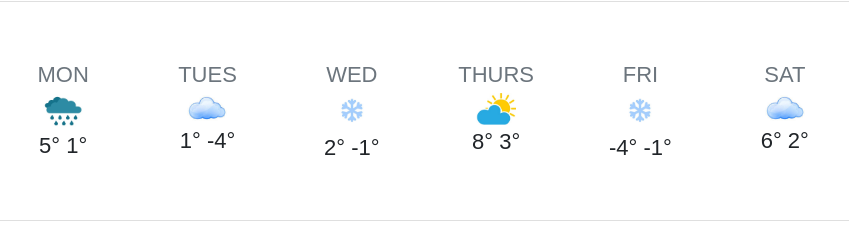
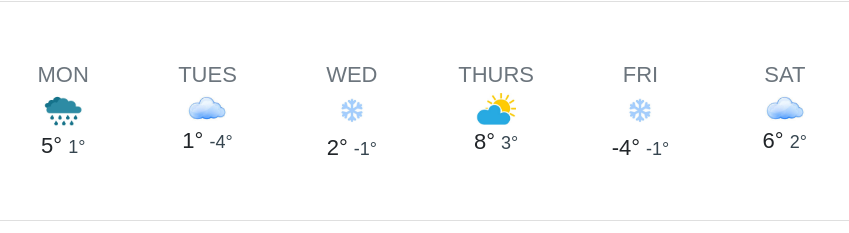
Before and after one commit to Ebi27/Weather-App, a website built with Parcel: page index.html in a window 1280 px wide. Shown: the part 459-692 px from the top of the page, 216-1065 px from the left. Built offline with nearby package versions, Linux system fonts and the light colour scheme; no server answers.

Commit message:
styled the 'low' part of the forecast.

```diff
--- a/src/styles.css
+++ b/src/styles.css
@@ -80,3 +80,7 @@ cursor:default;
 .weather-temperature .active:hover{
 text-decoration:none;
 }
+.low {
+   color: #36454f;
+   font-size:18px;
+}
```
